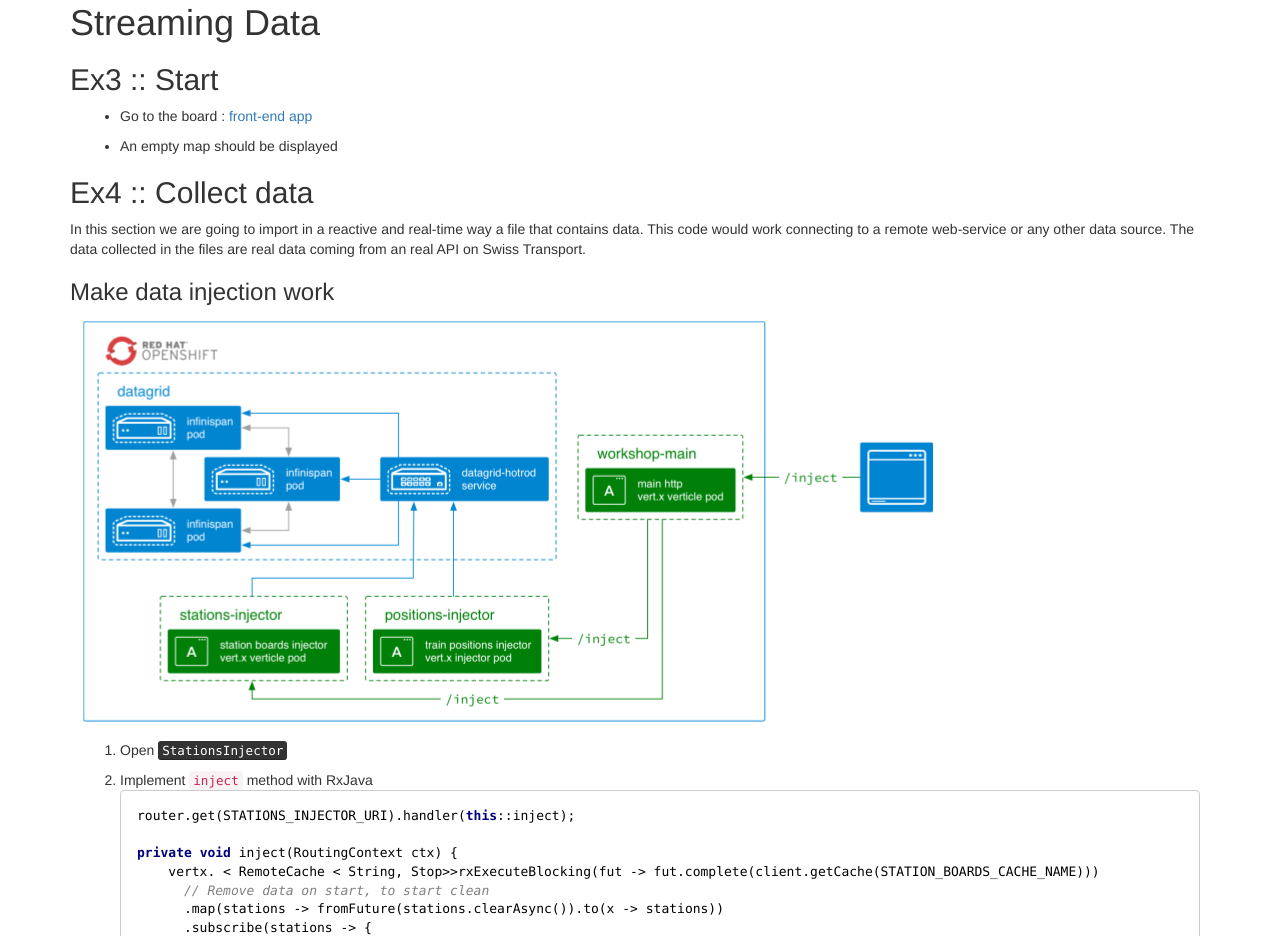
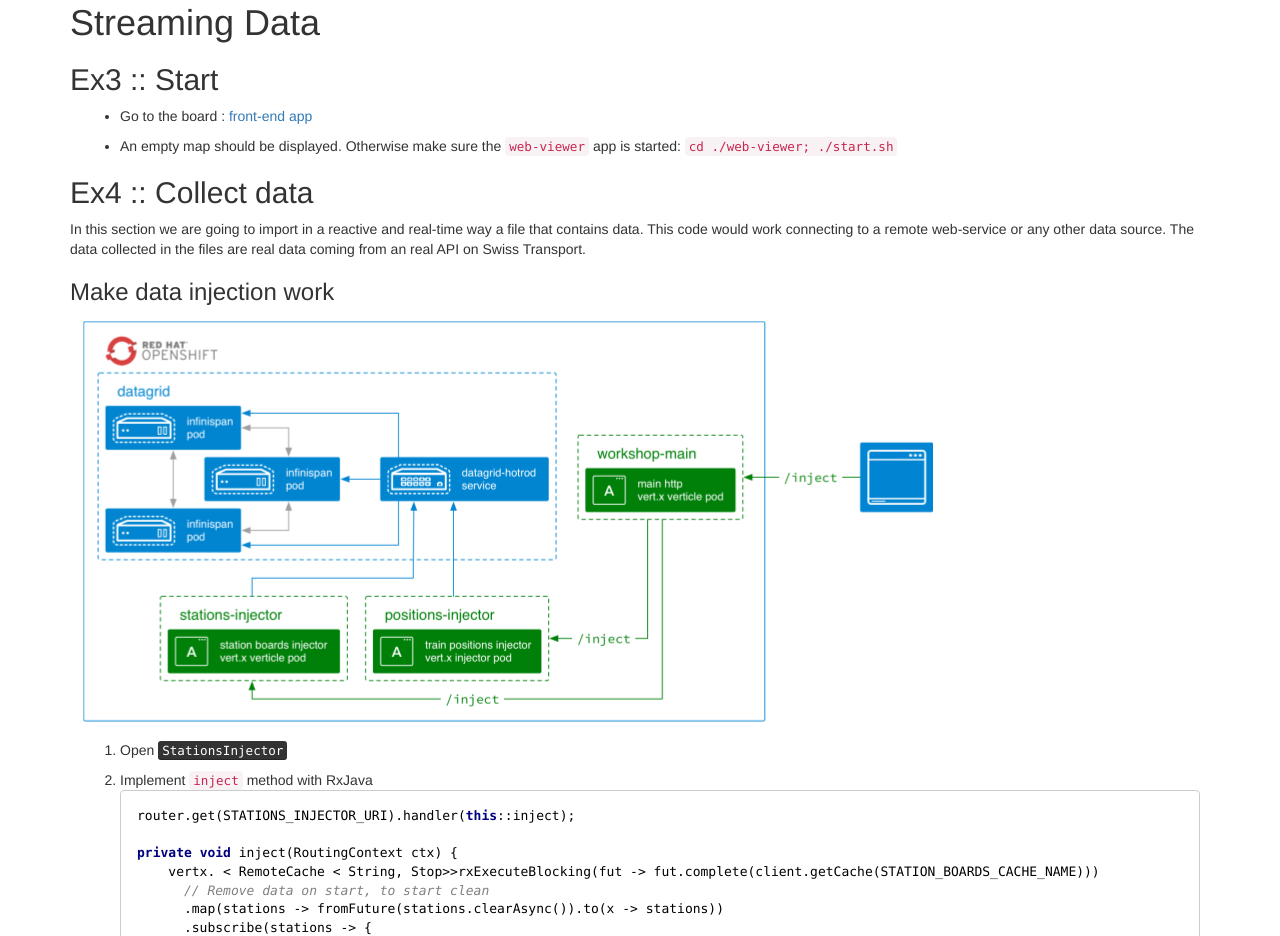
Before and after one commit to infinispan-demos/streaming-data-workshop, a plain HTML site: page workshop-steps/workshop.html in a window 1280 px wide. Shown: the part 3456-4392 px from the top of the page. Drawn offline with Linux system fonts and the light colour scheme.

Commit message:
Make sure attendees have the web-viewer running.

```diff
--- a/workshop-steps/workshop.html
+++ b/workshop-steps/workshop.html
@@ -247,7 +247,7 @@ MANAGEMENT_USER/MANAGEMENT_PASSWORD=developer/developer</code></pre>
   <h2>Ex3 :: Start</h2>
   <ul>
     <li>Go to the board : <a href="http://localhost:3000/" target="_target">front-end app</a></li>
-    <li>An empty map should be displayed</li>
+    <li>An empty map should be displayed. Otherwise make sure the <code>web-viewer</code> app is started: <code>cd ./web-viewer; ./start.sh</code></li>
   </ul>
 
   <h2>Ex4 :: Collect data</h2>
```
